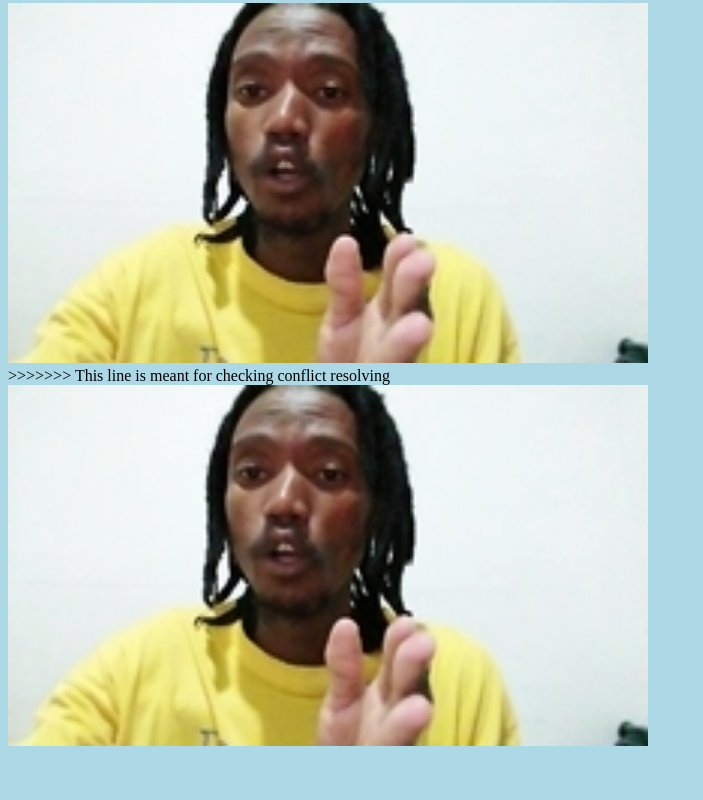
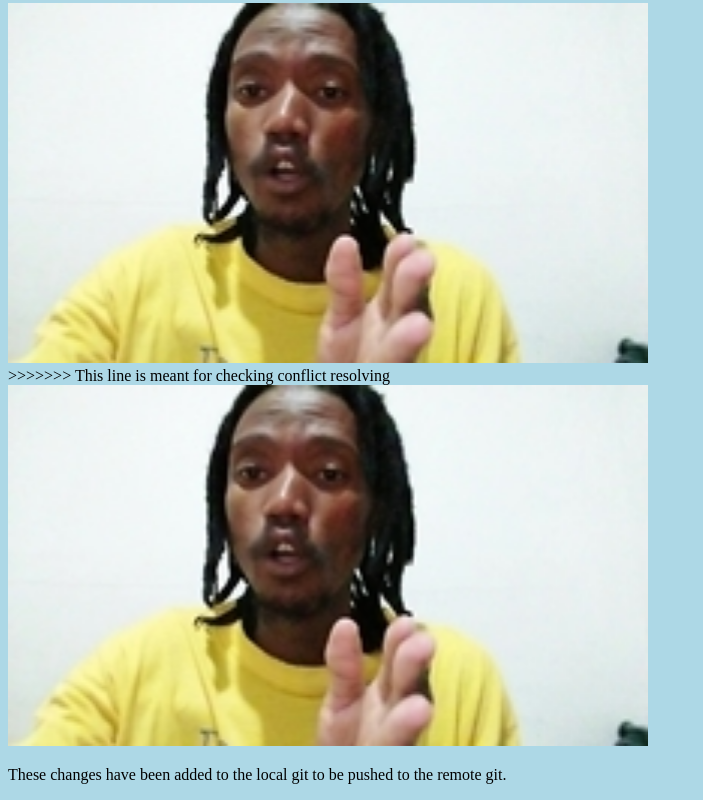
Before and after one commit to zasoftware/hellopages.github.io, a plain HTML site: page index.html in a window 1280 px wide. Shown: the part 1159-1959 px from the top of the page, without its empty margins (0-703 px from the left). Before the commit the page ends 1917 px from the top, so only its background shows below. Drawn offline with Linux system fonts and the light colour scheme.

Commit message:
Modified the index page to push the changes to the remote

```diff
--- a/index.html
+++ b/index.html
@@ -16,5 +16,9 @@ style="width:100%;max-width:960px"></div>
 
 >>>>>>> This line is meant for checking conflict resolving
 <div><img src="img_hello_git2.jpg" alt="Hello Git Image" style="width:100%;max-width:640px"></div>
+
+<p>
+These changes have been added to the local git to be pushed to the remote git.
+</p>
 </body>
 </html>
```
